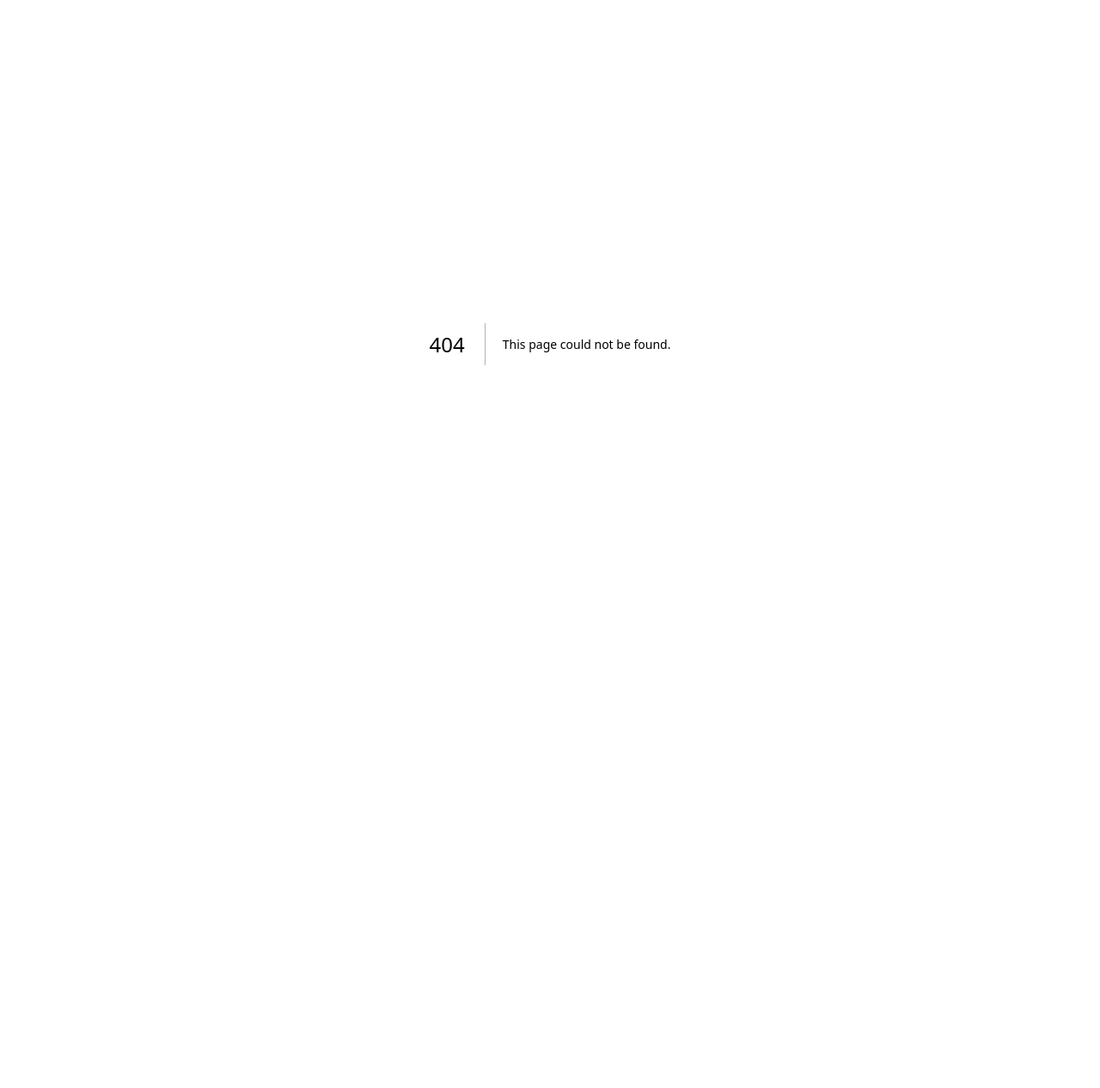
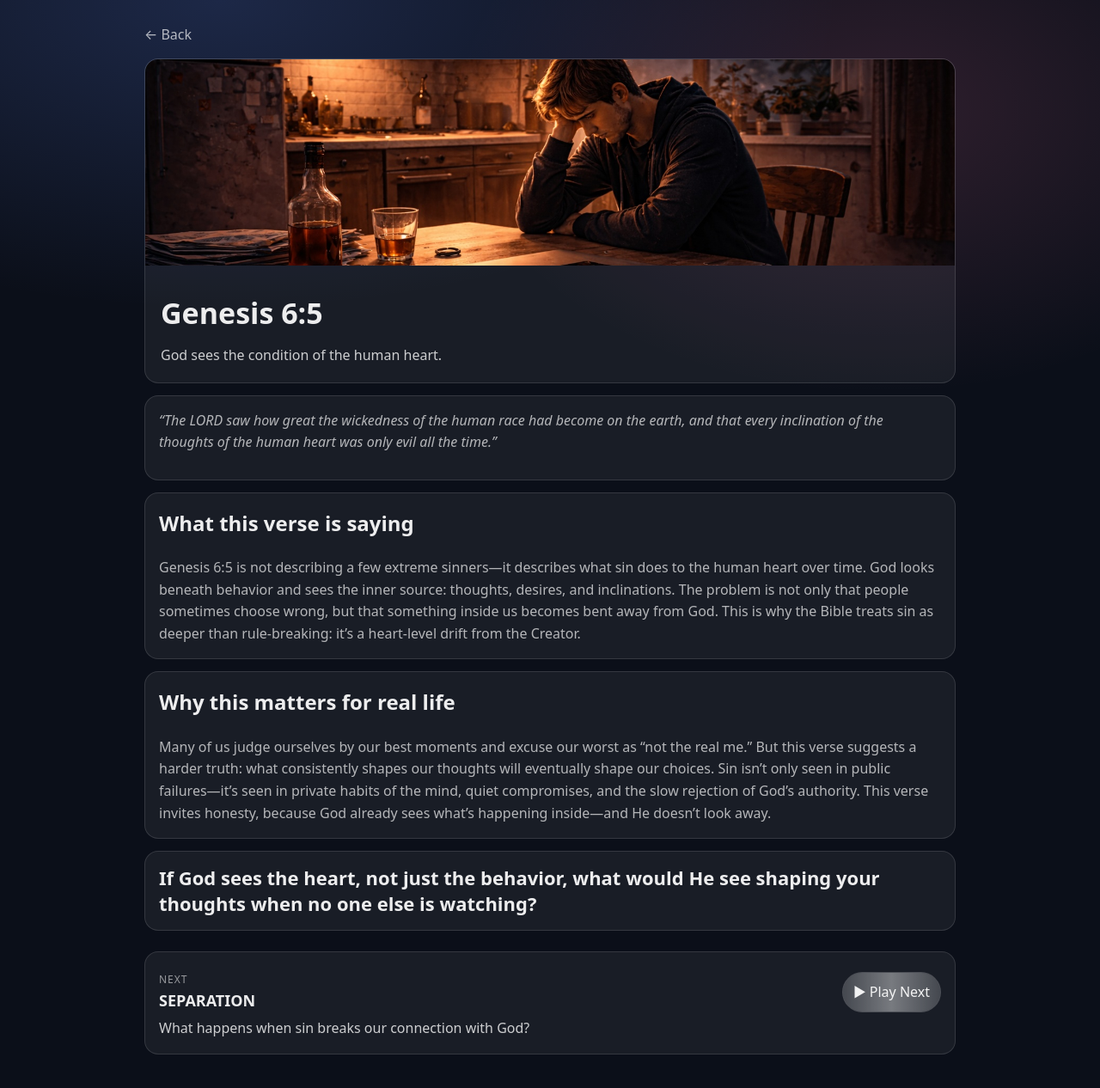
Before and after one commit to Message4U/six-windows, a Next.js app: page /bible/genesis-6-5 in a window 1280 px wide. Before the commit this address had no page. Shown: the top 1266 px of the page at 86% size. Before the commit the page ends 800 px from the top, so only its background shows below. Built offline with nearby package versions, Linux system fonts and the light colour scheme.

Commit message:
Remove EXPLORE badge from Bible page headers

```diff
--- a/app/bible/genesis-1-1/page.tsx
+++ b/app/bible/genesis-1-1/page.tsx
@@ -11,7 +11,7 @@ export default function ExploreGenesis11() {
           style={{ width: "100%", height: 220, objectFit: "cover", display: "block" }}
         />
         <div style={{ padding: 18 }}>
-          <span className="badge">EXPLORE</span>
+
           <h1 className="h1" style={{ marginTop: 10 }}>Genesis 1:1</h1>
 
           <div style={{ marginTop: 10, opacity: 0.92 }}>
--- /dev/null
+++ b/app/bible/genesis-6-5/page.tsx
@@ -0,0 +1,88 @@
+export default function GenesisSixFive() {
+  return (
+    <main className="container">
+      <a className="back" href="/journey/sin">← Back</a>
+
+      {/* HEADER IMAGE */}
+      <div className="card" style={{ overflow: "hidden", padding: 0, marginTop: 14 }}>
+        <img
+          src="/images/sin-header-wide.jpg"
+          alt="Genesis 6:5"
+          style={{
+            width: "100%",
+            height: 240,
+            objectFit: "cover",
+            objectPosition: "center 35%",
+            display: "block",
+          }}
+        />
+        <div style={{ padding: 18 }}>
+
+          <h1 className="h1" style={{ marginTop: 10 }}>Genesis 6:5</h1>
+          <div style={{ opacity: 0.85, marginTop: 6 }}>
+            God sees the condition of the human heart.
+          </div>
+        </div>
+      </div>
+
+      {/* VERSE */}
+      <div className="card" style={{ marginTop: 14 }}>
+        <p className="p" style={{ fontStyle: "italic" }}>
+          “The LORD saw how great the wickedness of the human race had become on the earth,
+          and that every inclination of the thoughts of the human heart was only evil all the time.”
+        </p>
+</div>
+
+
+
+{/* WHAT THIS VERSE IS SAYING */}
+<div className="card" style={{ marginTop: 14 }}>
+  <h2 style={{ marginTop: 0 }}>What this verse is saying</h2>
+  <p className="p" style={{ marginBottom: 0 }}>
+    Genesis 6:5 is not describing a few extreme sinners—it describes what sin does to the human heart over time.
+    God looks beneath behavior and sees the inner source: thoughts, desires, and inclinations. The problem is not only
+    that people sometimes choose wrong, but that something inside us becomes bent away from God. This is why the Bible
+    treats sin as deeper than rule-breaking: it’s a heart-level drift from the Creator.
+  </p>
+</div>
+
+{/* WHY THIS MATTERS */}
+<div className="card" style={{ marginTop: 14 }}>
+  <h2 style={{ marginTop: 0 }}>Why this matters for real life</h2>
+  <p className="p" style={{ marginBottom: 0 }}>
+    Many of us judge ourselves by our best moments and excuse our worst as “not the real me.” But this verse suggests a
+    harder truth: what consistently shapes our thoughts will eventually shape our choices. Sin isn’t only seen in public
+    failures—it’s seen in private habits of the mind, quiet compromises, and the slow rejection of God’s authority.
+    This verse invites honesty, because God already sees what’s happening inside—and He doesn’t look away.
+  </p>
+</div>
+
+{/* BIG FORWARD QUESTION */}
+<div className="card" style={{ marginTop: 14 }}>
+  <div style={{ fontSize: 22, fontWeight: 800, lineHeight: 1.35 }}>
+    If God sees the heart, not just the behavior, what would He see shaping your thoughts when no one else is watching?
+  </div>
+</div>
+{/* NEXT WINDOW */}
+<div className="card" style={{ marginTop: 24 }}>
+  <div className="episodeTitleRow">
+    <div>
+      <div style={{ opacity: 0.6, fontSize: 12, letterSpacing: 1 }}>
+        NEXT
+      </div>
+      <h3 className="episodeTitle">SEPARATION</h3>
+    </div>
+
+    <a className="playNext" href="/journey/separation">
+      <span>▶ Play Next</span>
+    </a>
+  </div>
+
+  <div style={{ marginTop: 6, opacity: 0.85 }}>
+    What happens when sin breaks our connection with God?
+  </div>
+</div>
+
+    </main>
+  );
+}
```
